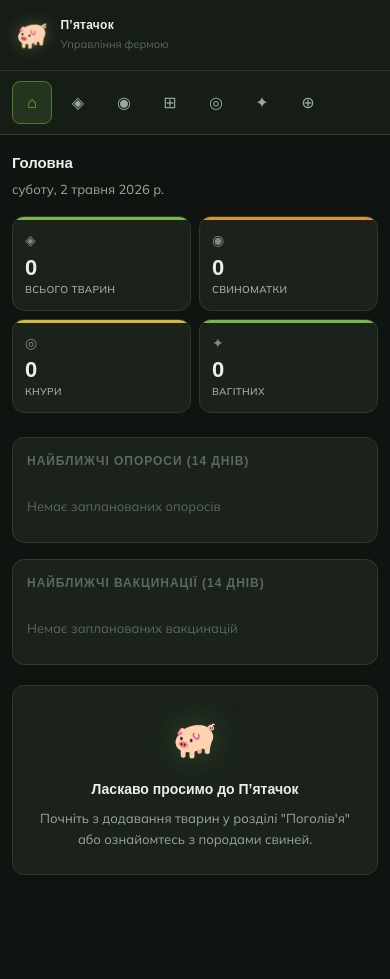
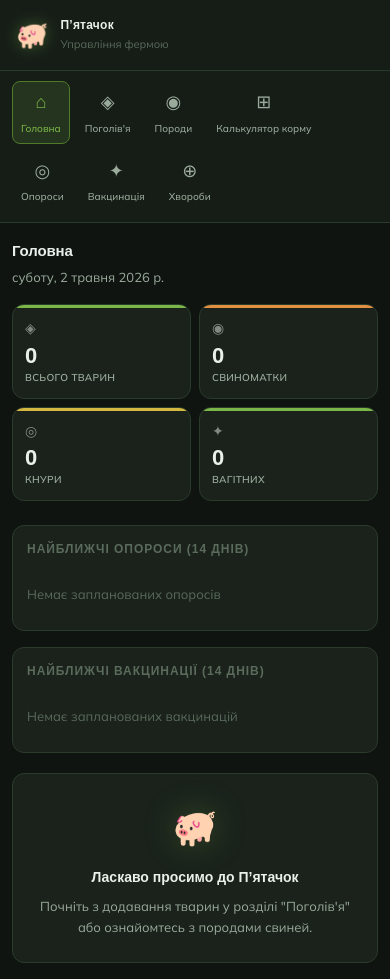
Before and after one commit to ViktorPro1/Piglet-farm-management, a React (Vite) app: page / in a window 390 px wide. Before the commit the page ends 891 px from the top, so only its background shows below. Built offline with nearby package versions, Linux system fonts and the light colour scheme; a web font is replaced by a local one.

Commit message:
Замінив в стилях лояут , деякі нюанси в адаптивах 768

```diff
--- a/src/styles/layout.css
+++ b/src/styles/layout.css
@@ -465,14 +465,21 @@ tbody tr:hover {
   }
 
   .nav-label {
-    display: none;
+    display: block;
+    font-size: 10px;
   }
 
   .nav-item {
-    padding: 8px 10px;
-    gap: 0;
+    padding: 6px 8px;
+    gap: 4px;
+    flex-direction: column;
+    align-items: center;
     justify-content: center;
-    min-width: 40px;
+    min-width: 44px;
+  }
+
+  .nav-icon {
+    font-size: 18px;
   }
 
   .nav-icon {
```
